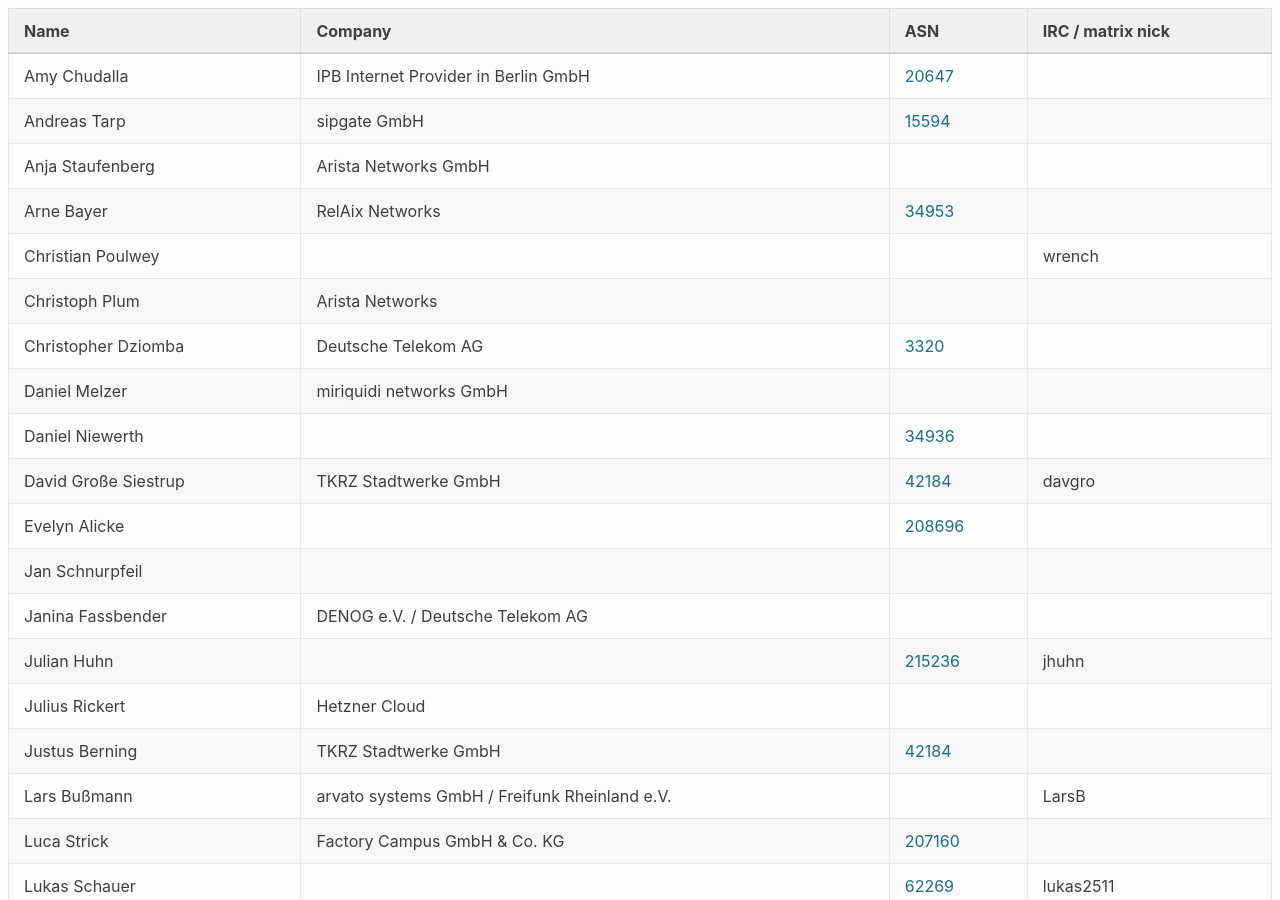
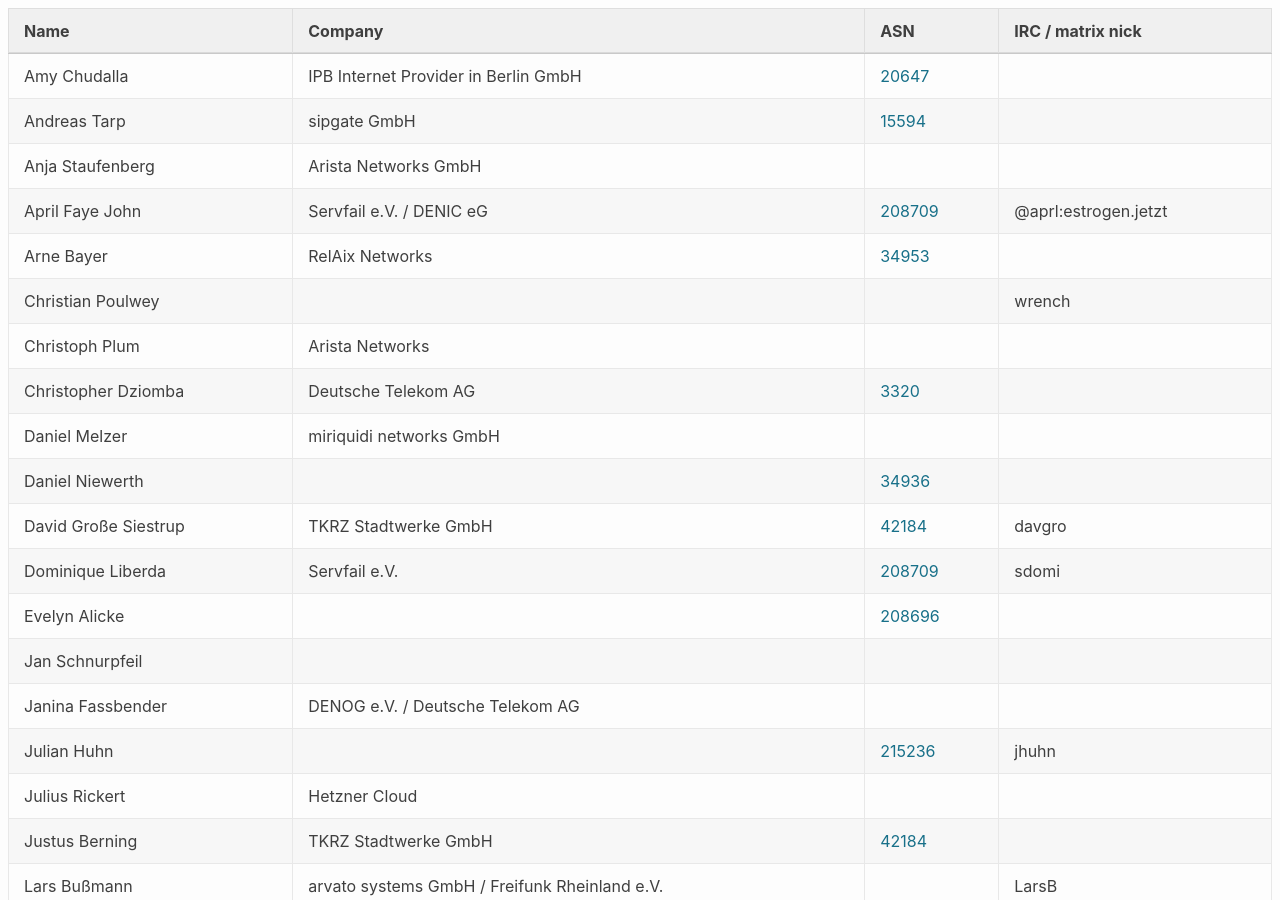
Before and after one commit to denog/pretix-attendeelist, a Jekyll site: the page built from denogmeetup25-05/index.markdown, in a window 1280 px wide and 900 px high. Built offline with Jekyll 4.4.1, drawn with Linux system fonts in a browser that asks for light colours.

Commit message:
Latest data: Sun May 18 12:57:06 UTC 2025

```diff
--- a/_data/attendees_denogmeetup25-05.json
+++ b/_data/attendees_denogmeetup25-05.json
@@ -16,6 +16,12 @@
     "company": "Arista Networks GmbH",
     "irc": null,
     "asn": null
+  },
+  {
+    "name": "April Faye John",
+    "company": "Servfail e.V. / DENIC eG",
+    "irc": "@aprl:estrogen.jetzt",
+    "asn": "208709"
   },
   {
     "name": "Arne Bayer",
@@ -58,6 +64,12 @@
     "company": "TKRZ Stadtwerke GmbH",
     "irc": "davgro",
     "asn": "42184"
+  },
+  {
+    "name": "Dominique Liberda",
+    "company": "Servfail e.V.",
+    "irc": "sdomi",
+    "asn": "208709"
   },
   {
     "name": "Evelyn Alicke",
```
